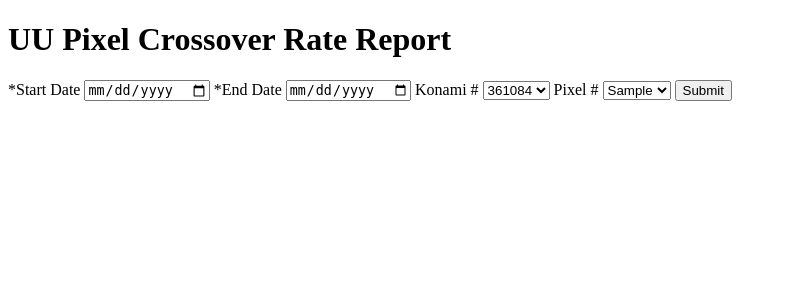
After one commit to TheInsideMan/SegmentNavigation, a PHP site: page /q2.php in a window 1280 px wide. The commit adds this page. Shown: the top 300 px of the page, without its empty margins (0-786 px from the left). Run offline with PHP 8.4, Linux system fonts and the light colour scheme; tables that the repository leaves empty or names only in its code hold one stand-in row (values such as "Sample post").

Commit message:
Wednesday morning commit

```diff
--- /dev/null
+++ b/q2.php
@@ -0,0 +1,136 @@
+<!DOCTYPE html>
+<html>
+<head>
+	<title>Process Konami/ASCI</title>
+<script type="text/javascript">
+	window.onload = init;
+	function init(){
+		'use strict';
+	}
+
+
+</script>
+</head>
+<body>
+	<h1>UU Pixel Crossover Rate Report</h1>
+	<form action="q2.php" method="POST">
+		<label for="startdate">*Start Date</label>
+
+		<input type="date" name="startdate" id="startdate" value="<?php if(!empty($_REQUEST['startdate'])) echo $_REQUEST['startdate']; ?>" >
+		<label for="enddate">*End Date</label>
+		<input type="date" name="enddate" id="enddate" value="<?php if(!empty($_REQUEST['enddate'])) echo $_REQUEST['enddate']; ?>" >
+		<label for="konami">Konami #</label>
+		<!--<input type="text" name="konami" id="konami" value="<?php if(!empty($_REQUEST['konami'])) echo $_REQUEST['konami']; ?>">-->
+		<select name="konami">
+			<option value="361084">361084</option>
+			<option value="361085">361085</option>
+			<option value="361086">361086</option>
+		</select>
+		<label for="pixel">Pixel #</label>
+		<select name="pixel">
+			<?php
+
+			$con=mysqli_connect("localhost","root","root","konami_asci_parse");
+			$r= mysqli_query($con,"select konami from pixel_with_dupl GROUP BY konami");
+			while($row = mysqli_fetch_array($r)){
+				echo '<option value="'.$row['konami'].'"';
+
+				if( !empty($_REQUEST['pixel']) && $row['konami']==$_REQUEST['pixel'] ) echo ' selected';
+				echo '>'.$row['konami'].'</option>';
+			}
+			?>
+
+
+
+		</select>
+		<input type="submit" value="Submit"  id="submit">
+
+	</form>
+	<?php
+
+	$con=mysqli_connect("localhost","root","root","konami_asci_parse");
+
+	// Check connection
+	if (mysqli_connect_errno()){
+		echo "Failed to connect to MySQL: " . mysqli_connect_error();
+	} else {
+		//connection ok
+		if($_SERVER['REQUEST_METHOD'] == 'POST'){
+		  	if(!empty($_REQUEST['startdate']) && !empty($_REQUEST['enddate']) ){
+
+		  		//set the POST variables
+		  		if(!empty($_REQUEST['startdate'])) $sd = mysql_real_escape_string($_REQUEST['startdate']);
+		  		if(!empty($_REQUEST['enddate'])) $ed = mysql_real_escape_string($_REQUEST['enddate']);
+		  		if(!empty($_REQUEST['konami'])) $konami = mysql_real_escape_string($_REQUEST['konami']);
+		  		if(!empty($_REQUEST['pixel'])) $pixel = mysql_real_escape_string($_REQUEST['pixel']);
+
+	  			//First get all the users for the Konami and assign to $konami_user_list
+	  			$q = mysqli_query($con, "SELECT DISTINCT asi,konami  FROM `pixel_with_dupl`  WHERE konami='$konami' AND date BETWEEN '$sd' AND '$ed'");
+	  			$konami_user_list = array();
+	  			while($row = mysqli_fetch_array($q)){
+	  				$konami_user_list[] = $row['asi'];
+	  			}
+
+	  			//next get the Pixel users and assign to $pixel_user_list
+	  			$pixel_user_list = array();
+	  			$q = mysqli_query($con, "SELECT DISTINCT asi,konami  FROM `pixel_with_dupl`  WHERE konami='$pixel' AND date BETWEEN '$sd' AND '$ed' ");
+	  			while($row = mysqli_fetch_array($q)){
+	  				$pixel_user_list[] = $row['asi'];
+	  			}
+
+	  			//get the number of users - multiplying by 256 to inflate sample data
+	  			$pixel_num_rows = (count($pixel_user_list)*256);
+	  			$konami_num_rows = (count($konami_user_list)*256);
+	  			//if($konami_num_rows==0) $konami_num_rows = 256;
+
+	  			//get the crossover of users
+	  			$result = array_intersect($konami_user_list,$pixel_user_list);
+	  			$crossover = count($result)*256;
+
+	  			//get the crossover as a percentage
+	  			//$pc = number_format(($konami_num_rows/$pixel_num_rows)*100,4);
+	  			$pc = number_format(($crossover/$pixel_num_rows)*100,4);
+
+	  			echo '<p>There are '.$crossover.' users that have seen both Konami pixel "'.$konami.'" <i>(total no. of users '.
+	  				number_format($konami_num_rows).')</i> and pixel "'.$pixel.'" <i>(total no. of users '.number_format($pixel_num_rows).')</i> with a <b>'.$pc.'% </b>crossover.</p>';
+	  			echo '<p>Sample crossover users:</p><p>';
+	  			foreach ($result as $key => $value) {
+	  				echo $value.'<br/>';
+	  			}
+	  			echo '</p>';
+
+
+
+
+		  			//var_dump($pixel_user_list);
+
+
+
+		  			/*$r= mysqli_query($con,"SELECT id FROM `pixel_with_dupl` WHERE konami='$konami' AND date BETWEEN '$sd' AND '$ed' ");
+		  			$num_rows = mysqli_num_rows($r);
+		  			$result = mysqli_query($con,"SELECT date,konami,asi, COUNT(*) c FROM `pixel_with_dupl` WHERE konami='$konami' AND date BETWEEN '$sd' AND '$ed' GROUP BY asi HAVING c > 1 ORDER BY c DESC");
+
+					echo '<h3>Total number of rows '.$num_rows.'</h3><table border="1">';
+					$i=0;
+
+					echo "<tr><th> Konami </th><th> ASI </th><th> %</th></tr>";
+					while($row = mysqli_fetch_array($result)){
+						$pc = (($row['c']/$num_rows) *100);
+						$pc = number_format($pc,4);
+						echo '<tr><td> '.$row['konami'].' </td><td> '.$row['asi'].' </td><td> '.$pc.'% </td></tr>';
+						$i++;
+					}
+					echo '</table>';*/
+
+
+
+			} else {//check if query has been passed
+				echo '<p>Please fill out all required fields.</p>';
+			}
+		}//if _POST
+
+	}
+
+	?>
+</body>
+</html>
--- a/segments.php
+++ b/segments.php
@@ -1048,12 +1048,14 @@
 		if($key != "end") {
 			//store each key in db and get last created id
 			$parent_id_gen = insertNewSegment($key,$parent_id);
+			//if the next value is a array rerun the function again
 			if(is_array($value)) cycleSegments($value,$parent_id_gen);
 		}
 	}
 }
 
 function insertNewSegment($name,$parent_id){
+	//this function simply stores each line of the $tree array in DB
 	$con=mysqli_connect("localhost","root","root","segments");
 	// Check connection
 	if (mysqli_connect_errno()){
```
Also changed, not shown: dis_segs.php (+15 -7 lines), getSubSegment.php (added, +47 -0 lines), index.php (+12 -2 lines), segajax.php (added, +79 -0 lines).
